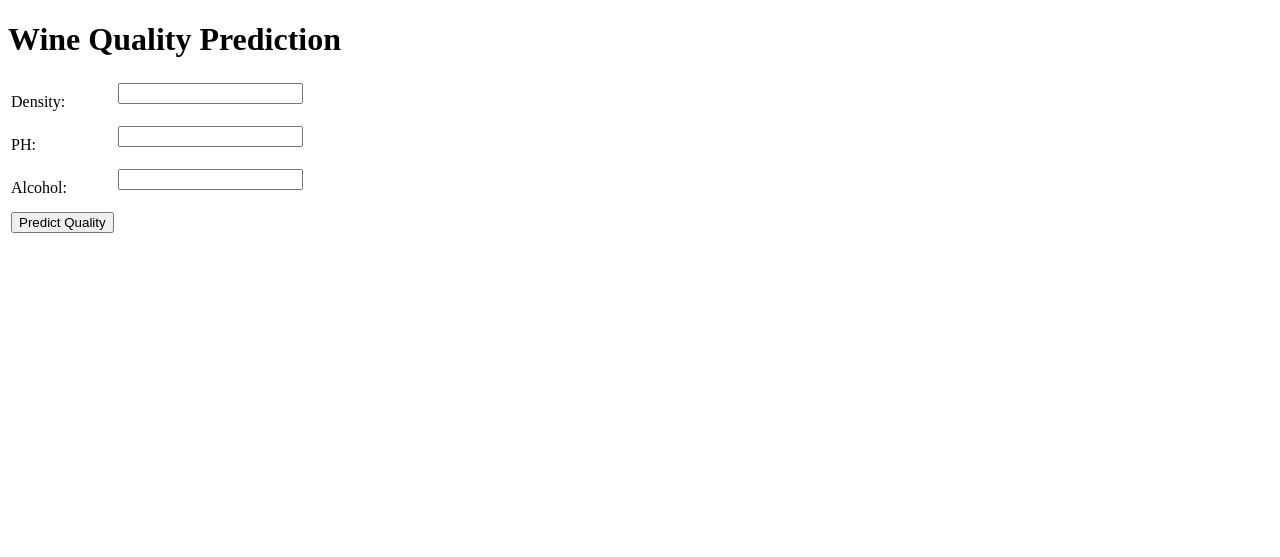
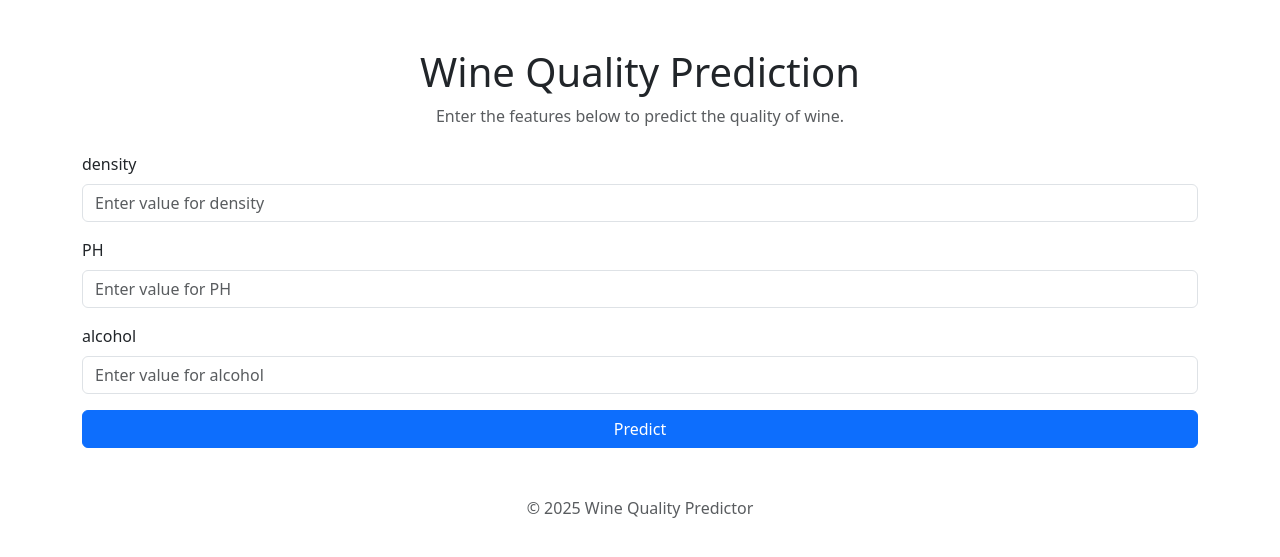
Before and after one commit to aniketpy2021/DataScienceProjects, a Flask app: page / in a window 1280 px wide. Shown: the top 557 px of the page. Run offline with Flask 3, Linux system fonts and the light colour scheme; parts of the project's set-up code (start-up, migrations or seed data) failed here and were passed over.

Commit message:
Changed Index.html to make it more profrsional

```diff
--- a/templates/index.html
+++ b/templates/index.html
@@ -1,94 +1,63 @@
-<!--
 <!DOCTYPE html>
-<html lang = "en">
+<html lang="en">
 <head>
-    <meta charset = "UTF-8">
-    <meta name = "viewport" content = "width=device-width, initial-scale=1.0">
-    <title>Flask App</title>
+    <meta charset="UTF-8">
+    <meta name="viewport" content="width=device-width, initial-scale=1.0">
+    <title>Wine Quality Prediction</title>
+    <link href="https://cdn.jsdelivr.net/npm/bootstrap@5.3.0-alpha3/dist/css/bootstrap.min.css" rel="stylesheet">
 </head>
 <body>
-    <h1>Flask App</h1>
-    <p>Welcome to the Flask App</p>
-</body>
-</html>
--->
+    <div class="container mt-5">
+        <header class="text-center mb-4">
+            <h1>Wine Quality Prediction</h1>
+            <p class="text-muted">Enter the features below to predict the quality of wine.</p>
+        </header>
 
-<!DOCTYPE html>
-<html>
-<head>
-    <title>Sales Prediction</title>
-</head>
-<body>
-    <h1>Wine Quality Prediction</h1>
+        <form id="prediction-form" method="POST" action="/predict">
+            <div class="mb-3">
+                <label for="variable1" class="form-label">density</label>
+                <input type="number" step="any" class="form-control" id="variable1" name="variable1" placeholder="Enter value for density" required>
+            </div>
+            <div class="mb-3">
+                <label for="variable2" class="form-label">PH</label>
+                <input type="number" step="any" class="form-control" id="variable2" name="variable2" placeholder="Enter value for PH" required>
+            </div>
+            <div class="mb-3">
+                <label for="variable3" class="form-label">alcohol</label>
+                <input type="number" step="any" class="form-control" id="variable3" name="variable3" placeholder="Enter value for alcohol" required>
+            </div>
+            <button type="submit" class="btn btn-primary w-100">Predict</button>
+        </form>
 
-    <!-- <table>
-        <tr>
-            <th>Feature</th>
-            <th>Description</th>
-        </tr>
-        <tr>
-            <td>Density</td>
-            <td>The density of the wine.</td>
-        </tr>
-        <tr>
-            <td>PH</td>
-            <td>The pH level of the wine.</td>
-        </tr>
-        <tr>
-            <td>Alcohol</td>
-            <td>The alcohol content of the wine.</td>
-        </tr>
-    </table> -->
-    <form id="prediction_form">
-    <table>
-        <tr>
-            <td><label for="density">Density:</label></td>
-            <td><input type="text" id="density" name="density" required><br><br></td>
-        </tr>
-        <tr>
-            <td><label for="PH">PH:</label></td>
-            <td><input type="text" id="PH" name="PH" required><br><br></td>
-        </tr>
-        <tr>
-            <td><label for="alcohol">Alcohol:</label></td>
-            <td><input type="text" id="alcohol" name="alcohol" required><br><br></td>
-        </tr>
-        <tr>
-            <td><button type="button" onclick="predictQuality()">Predict Quality</button></td>
-    </tr>
-    </form>
-</table>
-    <div id="prediction_result" style="margin-top: 20px;">
-        </div>
+        <div id="result" class="mt-4 text-center"></div>
+    </div>
+
+    <footer class="text-center mt-5">
+        <p class="text-muted">&copy; 2025 Wine Quality Predictor</p>
+    </footer>
 
     <script>
-        function predictQuality() {
-            const density = document.getElementById("density").value;
-            const PH = document.getElementById("PH").value;
-            const alcohol = document.getElementById("alcohol").value;
+        // Handle form submission dynamically
+        const form = document.getElementById('prediction-form');
+        const resultDiv = document.getElementById('result');
 
-            fetch('/predict', {
+        form.addEventListener('submit', async (e) => {
+            e.preventDefault();
+            resultDiv.textContent = "Loading...";
+
+            const formData = new FormData(form);
+            const response = await fetch('/predict', {
                 method: 'POST',
-                headers: {
-                    'Content-Type': 'application/x-www-form-urlencoded',
-                },
-                body: `variable1=${density}&variable2=${PH}&variable3=${alcohol}`
-            })
-            .then(response => response.json())
-            .then(data => {
-                const resultDiv = document.getElementById("prediction_result");
-                if (data.prediction !== undefined) {
-                    resultDiv.innerText = `Predicted Quality: ${data.prediction}`;
-                } else if (data.error !== undefined) {
-                    resultDiv.innerText = `Error: ${data.error}`;
-                }
-            })
-            .catch(error => {
-                console.error('Error:', error);
-                const resultDiv = document.getElementById("prediction_result");
-                resultDiv.innerText = 'An error occurred during prediction.';
+                body: formData
             });
-        }
+
+            const data = await response.json();
+            if (data.prediction) {
+                resultDiv.innerHTML = `<h4>Prediction: ${data.prediction}</h4>`;
+            } else {
+                resultDiv.innerHTML = `<p class="text-danger">Error: ${data.error}</p>`;
+            }
+        });
     </script>
 </body>
 </html>
```
Also changed, not shown: templates/indexcopy.html (added, +94 -0 lines).
